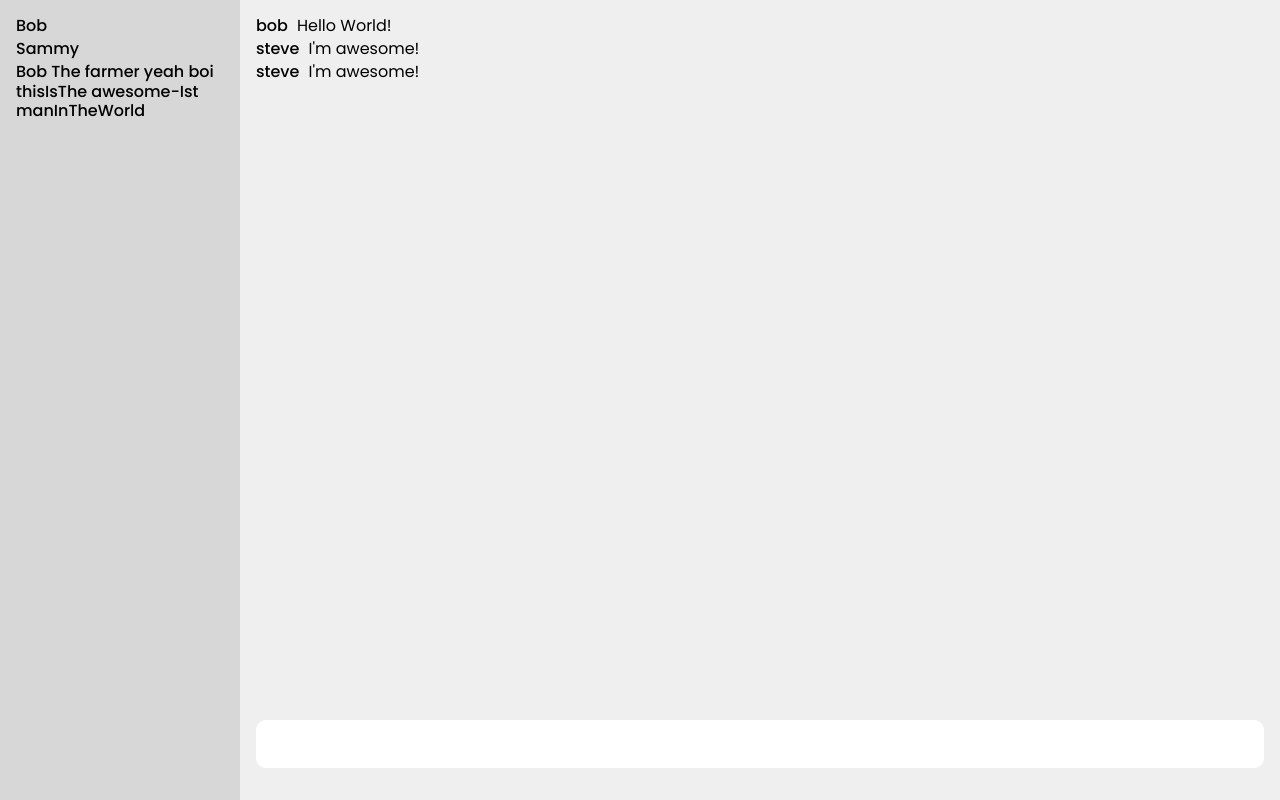
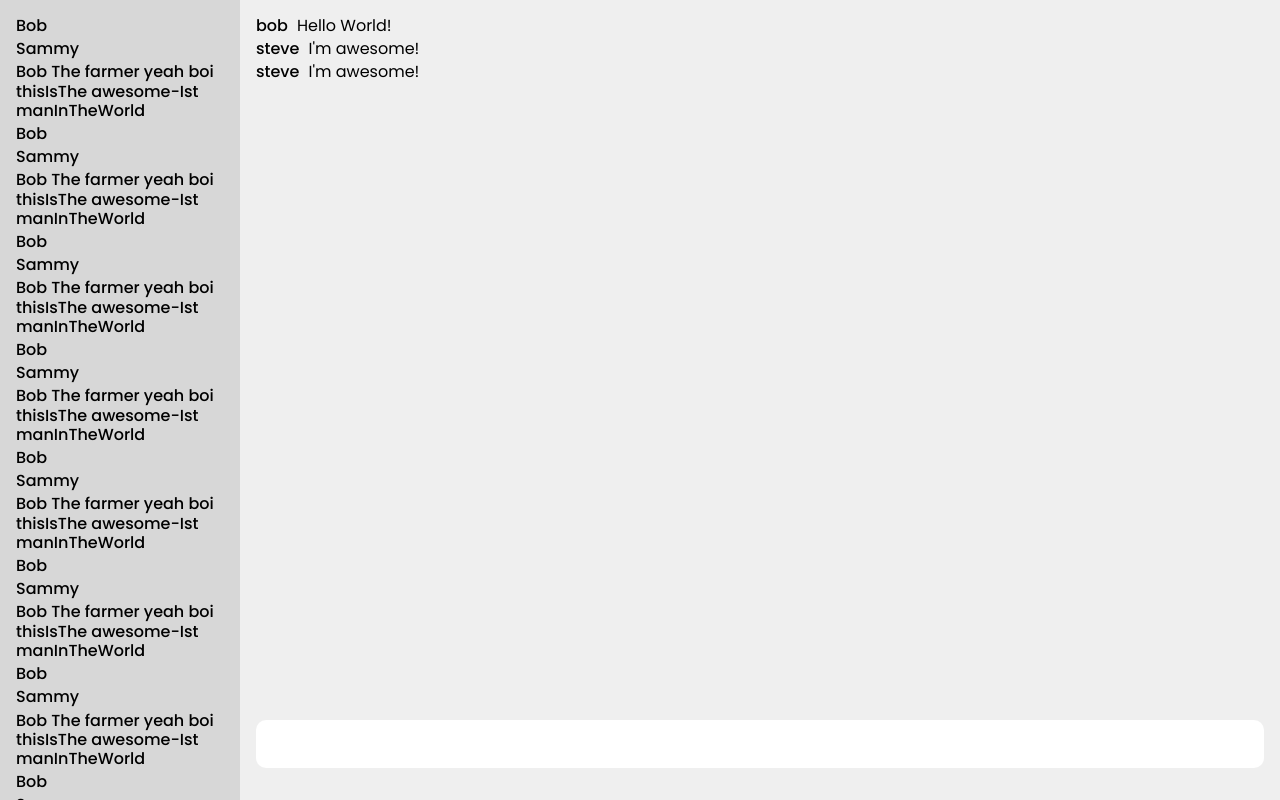
Before and after one commit to slooi/WebRTC-React-Chatroom, a React app in the folder client/: page / in a window 1280 px wide. Built offline with nearby package versions, Linux system fonts and the light colour scheme.

Commit message:
Tweak scrollbar css

```diff
--- a/client/src/components/UserList.js
+++ b/client/src/components/UserList.js
@@ -5,6 +5,30 @@ class UserList extends Component{
     render(){
         return (
             <div className="user-list">
+            <UserItem username="Bob"/>
+            <UserItem username="Sammy"/>
+            <UserItem username="Bob The farmer yeah boi thisIsThe awesome-Ist manInTheWorld"/>
+                <UserItem username="Bob"/>
+                <UserItem username="Sammy"/>
+                <UserItem username="Bob The farmer yeah boi thisIsThe awesome-Ist manInTheWorld"/>
+                <UserItem username="Bob"/>
+                <UserItem username="Sammy"/>
+                <UserItem username="Bob The farmer yeah boi thisIsThe awesome-Ist manInTheWorld"/>
+                <UserItem username="Bob"/>
+                <UserItem username="Sammy"/>
+                <UserItem username="Bob The farmer yeah boi thisIsThe awesome-Ist manInTheWorld"/>
+                <UserItem username="Bob"/>
+                <UserItem username="Sammy"/>
+                <UserItem username="Bob The farmer yeah boi thisIsThe awesome-Ist manInTheWorld"/>
+                <UserItem username="Bob"/>
+                <UserItem username="Sammy"/>
+                <UserItem username="Bob The farmer yeah boi thisIsThe awesome-Ist manInTheWorld"/>
+                <UserItem username="Bob"/>
+                <UserItem username="Sammy"/>
+                <UserItem username="Bob The farmer yeah boi thisIsThe awesome-Ist manInTheWorld"/>
+                <UserItem username="Bob"/>
+                <UserItem username="Sammy"/>
+                <UserItem username="Bob The farmer yeah boi thisIsThe awesome-Ist manInTheWorld"/>
                 <UserItem username="Bob"/>
                 <UserItem username="Sammy"/>
                 <UserItem username="Bob The farmer yeah boi thisIsThe awesome-Ist manInTheWorld"/>
--- a/client/src/index.css
+++ b/client/src/index.css
@@ -113,12 +113,12 @@ input{
 
 /* Track */
 ::-webkit-scrollbar-track {
-    background: #EFEFEF; /* #fafafa #f1f1f1;  */
+    background: #DBDBDB; /* EFEFEF #fafafa #f1f1f1;  */
 }
 
 /* Handle */
 ::-webkit-scrollbar-thumb {
-    background: #CCC;
+    background: #B8B8B8; /* CCC */
 }
 
 /* Handle on hover */
```
